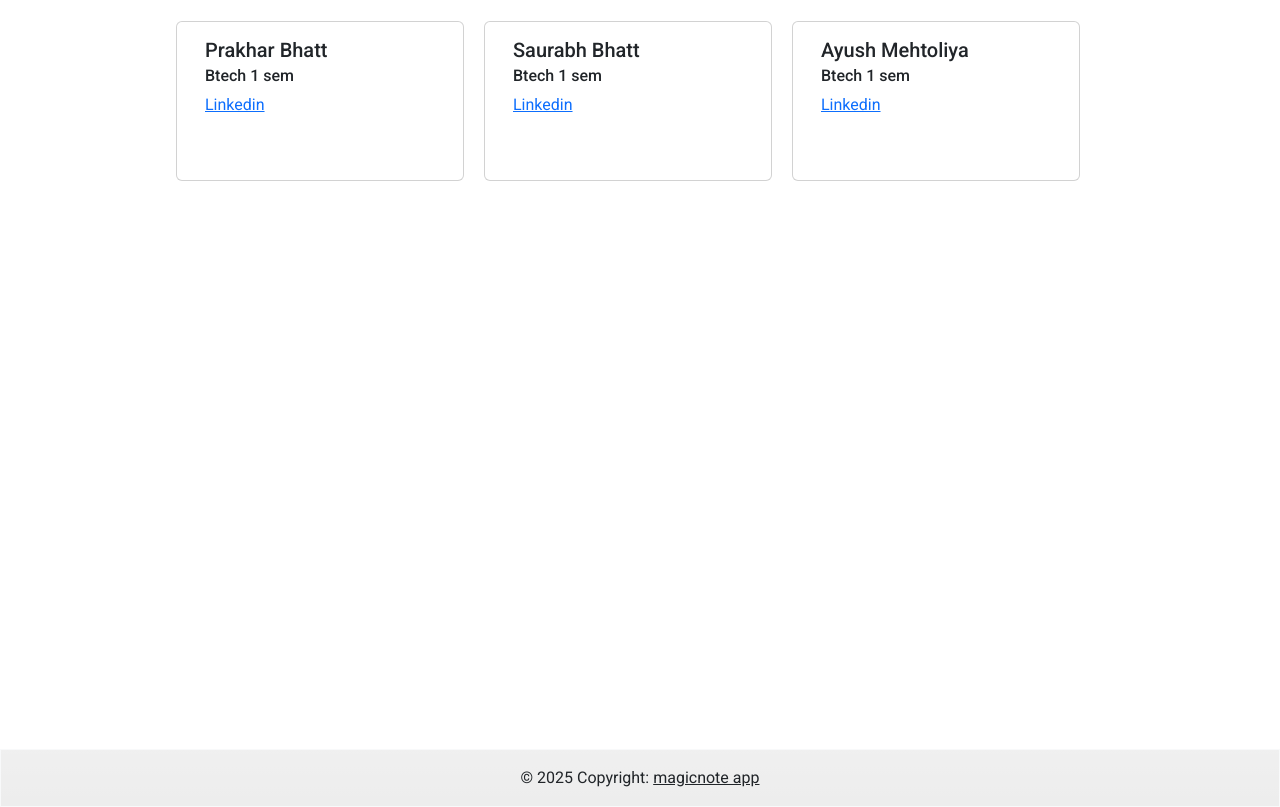
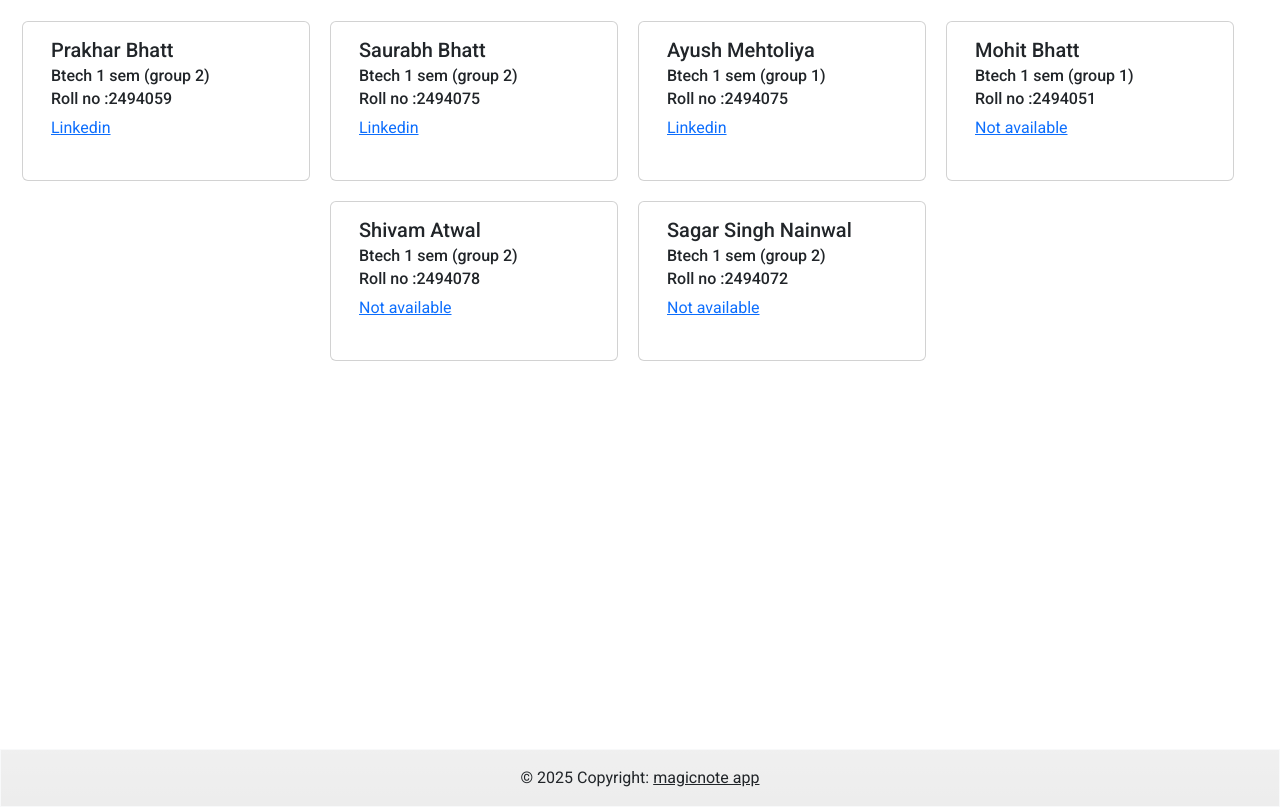
Before and after one commit to bestathon/notes-taking, a plain HTML site: page about.html in a window 1280 px wide. Shown: the part 131-938 px from the top of the page. Drawn offline with nearby package versions, Linux system fonts and the light colour scheme.

Commit message:
final done

```diff
--- a/about.html
+++ b/about.html
@@ -47,22 +47,49 @@
             <div class="card" style="width: 18rem; height: 10rem;">
                 <div class="card-body">
                     <h5 class="card-title">Prakhar Bhatt</h5>
-                    <h6 class="card-subtitle mb-2 text-body-secondary">Btech 1 sem</h6>
+                    <h6 class="card-subtitle mb-2 text-body-secondary">Btech 1 sem (group 2)</h6>
+                    <h6 class="card-subtitle mb-2 text-body-secondary">Roll no :2494059</h6>
                     <a href="https://www.linkedin.com/in/prakharbbhatt/" target="_blank" class="card-link">Linkedin</a>
                 </div>
             </div>
             <div class="card" style="width: 18rem; height: 10rem;">
                 <div class="card-body">
                     <h5 class="card-title">Saurabh Bhatt</h5>
-                    <h6 class="card-subtitle mb-2 text-body-secondary">Btech 1 sem</h6>
+                    <h6 class="card-subtitle mb-2 text-body-secondary">Btech 1 sem (group 2)</h6>
+                    <h6 class="card-subtitle mb-2 text-body-secondary">Roll no :2494075</h6>
                     <a href="https://www.linkedin.com/in/saurabh-bhatt-844a64325/" target="_blank" class="card-link">Linkedin</a>
                 </div>
             </div>
             <div class="card" style="width: 18rem; height: 10rem;">
                 <div class="card-body">
                     <h5 class="card-title">Ayush Mehtoliya</h5>
-                    <h6 class="card-subtitle mb-2 text-body-secondary">Btech 1 sem</h6>
+                    <h6 class="card-subtitle mb-2 text-body-secondary">Btech 1 sem (group 1)</h6>
+                    <h6 class="card-subtitle mb-2 text-body-secondary">Roll no :2494075</h6>
                     <a href="https://www.linkedin.com/in/ayushmehtoliya/" target="_blank" class="card-link">Linkedin</a>
+                </div>
+            </div>
+            <div class="card" style="width: 18rem; height: 10rem;">
+                <div class="card-body">
+                    <h5 class="card-title">Mohit Bhatt</h5>
+                    <h6 class="card-subtitle mb-2 text-body-secondary">Btech 1 sem (group 1)</h6>
+                    <h6 class="card-subtitle mb-2 text-body-secondary">Roll no :2494051</h6>
+                    <a href="#" target="_blank" class="card-link">Not available</a>
+                </div>
+            </div>
+            <div class="card" style="width: 18rem; height: 10rem;">
+                <div class="card-body">
+                    <h5 class="card-title">Shivam Atwal</h5>
+                    <h6 class="card-subtitle mb-2 text-body-secondary">Btech 1 sem (group 2)</h6>
+                    <h6 class="card-subtitle mb-2 text-body-secondary">Roll no :2494078</h6>
+                    <a href="#" target="_blank" class="card-link">Not available</a>
+                </div>
+            </div>
+            <div class="card" style="width: 18rem; height: 10rem;">
+                <div class="card-body">
+                    <h5 class="card-title">Sagar Singh Nainwal</h5>
+                    <h6 class="card-subtitle mb-2 text-body-secondary">Btech 1 sem (group 2)</h6>
+                    <h6 class="card-subtitle mb-2 text-body-secondary">Roll no :2494072</h6>
+                    <a href="#" target="_blank" class="card-link">Not available</a>
                 </div>
             </div>
         </div>
```
